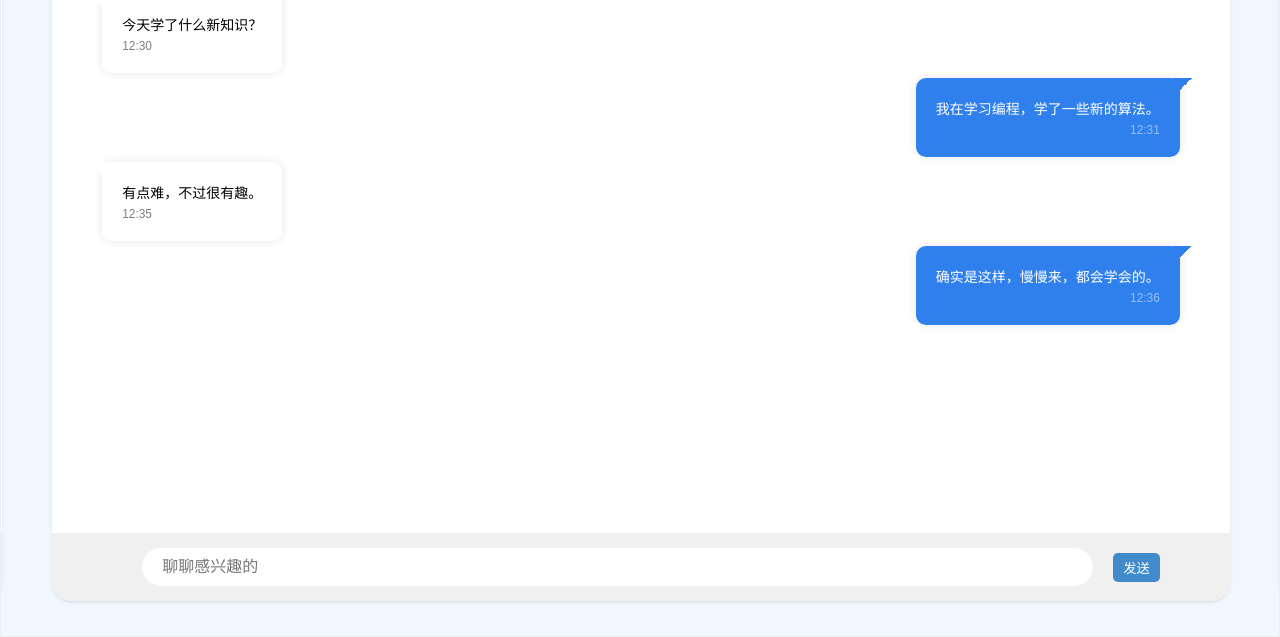
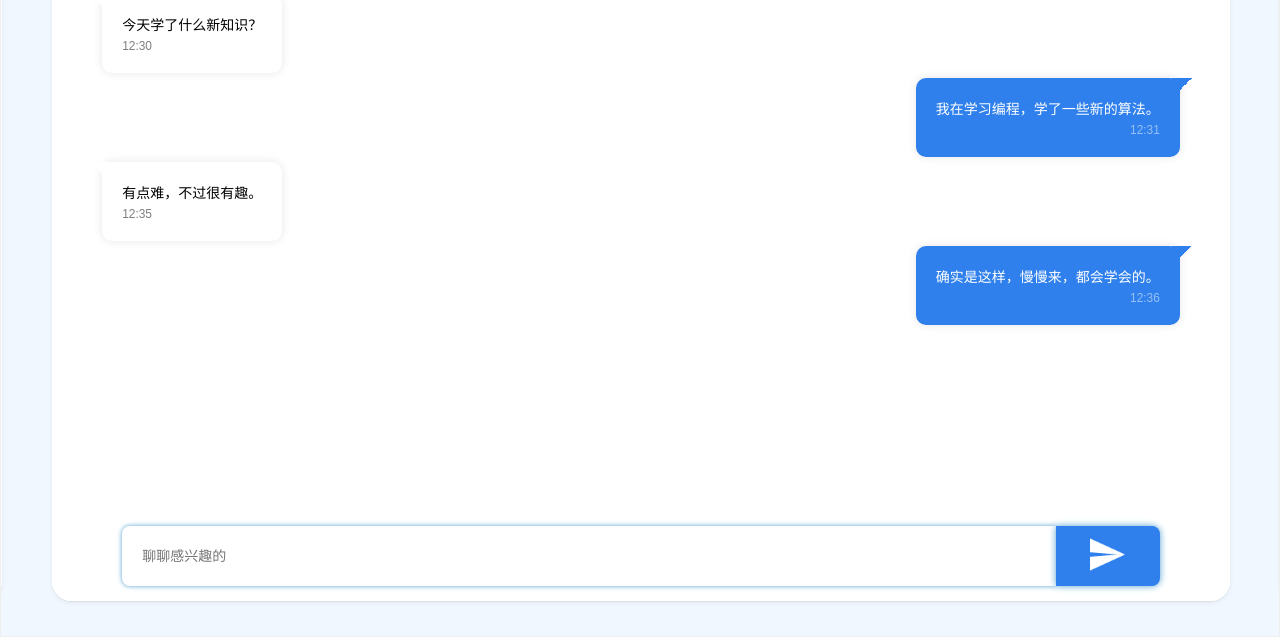
Before and after one commit to RunnningTo/Web_Design, a plain HTML site: page chat/chatpage_card.html in a window 1280 px wide. Shown: the part 163-800 px from the top of the page. Drawn offline with Linux system fonts and the light colour scheme.

Commit message:
5-31-0:31 debug and change theme

```diff
--- a/chat/chatpage_card.html
+++ b/chat/chatpage_card.html
@@ -34,8 +34,6 @@
                     <div class="swiper-main-card swiper-main"></div>
                     <div id="prev-card" class="btn leftBtn"></div>
                     <div id="next-card" class="btn rightBtn"></div>
-                    <!-- <img id="prev-card" class="btn leftBtn" src="../img/left.png" alt="">
-                    <img id="next-card" class="btn rightBtn" src="../img/right.png" alt=""> -->
                 </div>
                 <div class="swiper-list-card swiper-list" id="friends">
                     <div class="container_intro">
@@ -80,7 +78,7 @@
             let imgArr = [{
                 imgPath: '../img/profile/user1.jpg',
                 name: 'CyberStorm',
-                status: '在线',
+                status: '天气',
                 chat: `
                     <div class="chat-message my_message">
                         <p>你在干嘛呢？<br><span>10:15</span> </p>
@@ -89,7 +87,7 @@
                         <p>在写作业<br><span>10:15</span> </p>
                     </div>
                     <div class="chat-message frnd_message">
-                            <p>天气太热了天气太热了天气太热了天气太热了天气太热了天气太热了天气太热了天气太热了天气太热了天气太热了天气太热了天气太热了<br><span>10:15 </span> </p>
+                        <p>天气太热了天气太热了天气太热了天气太热了天气太热了天气太热了天气太热了天气太热了天气太热了天气太热了天气太热了天气太热了<br><span>10:15</span> </p>
                     </div>
                     <div class="chat-message my_message">
                         <p>对啊 也不下雨<br><span>10:15</span> </p>
@@ -97,12 +95,36 @@
                     <div class="chat-message my_message">
                         <p>希望以后凉快点<br><span>10:15</span> </p>
                     </div>
+                    <div class="chat-message frnd_message">
+                        <p>听说下周可能会有阵雨，希望是真的。<br><span>10:16</span> </p>
+                    </div>
+                    <div class="chat-message my_message">
+                        <p>真希望这样，这天气真是受不了。<br><span>10:17</span> </p>
+                    </div>
+                    <div class="chat-message frnd_message">
+                        <p>你最近有没有去游泳？这种天气去游泳很舒服。<br><span>10:18</span> </p>
+                    </div>
+                    <div class="chat-message my_message">
+                        <p>还没去呢，不过确实应该去游泳降降温。<br><span>10:19</span> </p>
+                    </div>
+                    <div class="chat-message frnd_message">
+                        <p>有空一起去吧，顺便还能放松一下。<br><span>10:20</span> </p>
+                    </div>
+                    <div class="chat-message my_message">
+                        <p>好啊，约个时间一起去。<br><span>10:21</span> </p>
+                    </div>
+                    <div class="chat-message frnd_message">
+                        <p>那就定这个周末吧！<br><span>10:22</span> </p>
+                    </div>
+                    <div class="chat-message my_message">
+                        <p>没问题，期待周末见！<br><span>10:23</span> </p>
+                    </div>
                 `
             },
             {
-                imgPath: '../img/profile/user2.jpg',
-                name: 'EternalDreamer',
-                status: '在线',
+                imgPath: '../img/profile/user1.jpg',
+                name: 'CyberStorm',
+                status: '编程',
                 chat: `
                     <div class="chat-message frnd_message">
                         <p>今天学了什么新知识？<br><span>12:30</span> </p>
@@ -121,7 +143,7 @@
             {
                 imgPath: '../img/profile/user3.jpg',
                 name: 'EchoRider',
-                status: '在线',
+                status: '饮食',
                 chat: `
                     <div class="chat-message frnd_message">
                         <p>午饭吃了什么？<br><span>11:20</span> </p>
@@ -140,7 +162,7 @@
             {
                 imgPath: '../img/profile/user4.jpg',
                 name: 'NeonNinja',
-                status: '在线',
+                status: '旅游',
                 chat: `
                     <div class="chat-message frnd_message">
                         <p>有计划去哪里旅游吗？<br><span>16:00</span> </p>
@@ -157,21 +179,45 @@
                 `
             },
             {
-                imgPath: '../img/profile/user5.jpg',
-                name: 'MysticPhoenix',
-                status: '在线',
+                imgPath: '../img/profile/user3.jpg',
+                name: 'EchoRider',
+                status: '乐高',
                 chat: `
                     <div class="chat-message frnd_message">
-                        <p>最近在玩什么新玩具吗？<br><span>18:30</span> </p>
+                        <p>你喜欢拼装哪种类型的乐高？<br><span>18:40</span> </p>
                     </div>
                     <div class="chat-message my_message">
-                        <p>买了一套乐高，正在拼装，很有趣。<br><span>18:32</span> </p>
+                        <p>我喜欢拼装建筑系列的，比如大本钟和埃菲尔铁塔。你呢？<br><span>18:42</span> </p>
                     </div>
                     <div class="chat-message frnd_message">
-                        <p>乐高确实不错，可以花很多时间。<br><span>18:35</span> </p>
+                        <p>我比较喜欢科技系列的，机械和车辆都很酷！<br><span>18:45</span> </p>
                     </div>
                     <div class="chat-message my_message">
-                        <p>是的，很享受拼装的过程。<br><span>18:37</span> </p>
+                        <p>科技系列的也很有趣，拼装起来感觉像在动手做实验。<br><span>18:48</span> </p>
+                    </div>
+                    <div class="chat-message frnd_message">
+                        <p>是啊，每次完成一个复杂的结构，都会有一种成就感。<br><span>18:50</span> </p>
+                    </div>
+                    <div class="chat-message my_message">
+                        <p>完全同意！有没有想过和朋友一起合作拼装一个大型项目？<br><span>18:53</span> </p>
+                    </div>
+                    <div class="chat-message frnd_message">
+                        <p>有啊，这样可以分享乐趣，还能增进感情。我们要不要找个时间一起试试？<br><span>18:55</span> </p>
+                    </div>
+                    <div class="chat-message my_message">
+                        <p>好主意！我们可以选一个特别的套装，一起挑战一下。<br><span>18:57</span> </p>
+                    </div>
+                    <div class="chat-message frnd_message">
+                        <p>那就这么定了！最近有没有特别想拼的套装？<br><span>19:00</span> </p>
+                    </div>
+                    <div class="chat-message my_message">
+                        <p>我一直想试试乐高的哈利波特系列，特别是霍格沃茨城堡！<br><span>19:03</span> </p>
+                    </div>
+                    <div class="chat-message frnd_message">
+                        <p>那太棒了！我也一直想拼那个。找个周末，我们一起开始吧！<br><span>19:05</span> </p>
+                    </div>
+                    <div class="chat-message my_message">
+                        <p>好的，期待和你一起拼装的时光！<br><span>19:07</span> </p>
                     </div>
                 `
             }];
--- a/css/chat.css
+++ b/css/chat.css
@@ -17,6 +17,7 @@ body {
     /* https://developer.mozilla.org/en-US/docs/Web/CSS/gradient/linear-gradient */
     /* background: linear-gradient(#009688 0%,#009688 130px,#d9dbd5 130px,#d9dbd5 100%) */
     background-color: #f1f7fe;
+    /* background-color: #c6dbf3; */
 }
 
 .float {
@@ -79,7 +80,8 @@ body {
     position: relative;
     width: 100%;
     height: 60px;
-    background: #ededed;
+    /* background: #ededed; */
+    background-color: #fff;
     display: flex;
     justify-content: center;
     align-items: center;
@@ -101,24 +103,25 @@ body {
 
 /* 定义滚动条的宽度 */
 .chat-box::-webkit-scrollbar {
-    width: 8px;
+    width: 4px;
+    cursor: pointer;
 }
 
 /* 设置滚动条轨道的样式 */
 .chat-box::-webkit-scrollbar-track {
-    background: #f1f1f1;
+    background: #fff;
     border-radius: 10px;
 }
 
 /* 自定义滚动条的拇指部分 */
 .chat-box::-webkit-scrollbar-thumb {
-    background: #888;
+    background: #f1f1f1;
     border-radius: 10px;
 }
 
 /* 改变滚动条拇指悬停时的样式 */
 .chat-box::-webkit-scrollbar-thumb:hover {
-    background: #555;
+    background: #aaa;
 }
 
 
@@ -367,20 +370,22 @@ body {
 .chatbox-input
 {
     position: relative;
-    display: flex;
+    /* display: flex;
     flex-direction: row;
     justify-content: space-between;
-    align-items: center;
+    align-items: center; */
     width: 100%;
     margin-top: auto;
-    background: #f0f0f0;
+    /* background: #f0f0f0; */
+    background: #fff;
     padding: 15px 70px;
+    overflow: hidden;
     border-bottom-left-radius: 20px;
     border-bottom-right-radius: 20px;
 }
 .chatbox-input input
 {
-    position: relative;
+    /* position: relative;
     flex-grow: 1;
     margin: 0 20px;
     padding: 10px 20px;
@@ -388,18 +393,59 @@ body {
     outline: none;
     border-radius: 30px;
     font-size: 1em;
+    line-height: 60px;
+    box-shadow: 0 0 5px #51a0d0; */
+    width: 90%;
+    line-height: 55px;
+    height: 60px;
+    padding: 10px 20px;
+    border: 0;
+    outline: none;
+    background-color: transparent;
+    float: left;
+    font-size: 14px;
+    /* font-size: 30px; */
+    box-shadow: 0 0 5px #51a0d0;
+    border-top-left-radius: 8px;
+    border-bottom-left-radius: 8px;
 }
 
 .chatbox-input button {
-    position: relative;
+    /* position: relative;
     padding: 5px 10px;
     background-color: #428bca;
     color: white;
     border: none;
     border-radius: 5px;
-    cursor: pointer;
+    cursor: pointer; */
+    /* https://developer.mozilla.org/en-US/docs/Web/CSS/display */
+    display: inline-block;
+    width: 10%;
+    float: left;
+    line-height: 55px;
+    vertical-align: middle;
+    border: 0;
+    background-color: #2f80ec;
+    height: 60px;
+    box-shadow: 0 0 7px #51a0d0;
+    color: #fff;
+    text-align: center;
+    border-top-right-radius: 8px;
+    border-bottom-right-radius: 8px;
+}
+
+.chatbox-input button img {
+    width: 35px;
+    position: relative;
+    top: -2px;
+    vertical-align: middle;
+    border-style: none;
 }
 
 .chatbox-input button:hover {
     background-color: #0b4c84;
 }
+
+.chatbox-input input:focus {
+    border: 1px solid rgba(200, 200, 200, 0.8);
+}
--- a/css/nav.css
+++ b/css/nav.css
@@ -65,7 +65,9 @@
 }
 
 .main-wrapper .navigation .nav-content ul li:not(.logo) a {
-    display: block;
+    /* inline-block不会自动换行，不会独占一行，直到填满行 */
+    /* block会撑开父元素自动换行 */
+    display: inline-block;
     text-align: left;
     padding: 15px 20px;
     position: relative
--- a/script/slider_card.js
+++ b/script/slider_card.js
@@ -67,7 +67,7 @@
 							<div class="header">
 								<div class="imgText">
 									<img src="${resImgArr[index].imgPath}" class="cover">
-									<h4>${resImgArr[index].name}<br><span>${resImgArr[index].status}</span></h4>
+									<h4>${resImgArr[index].status}<br><span>${resImgArr[index].name}</span></h4>
 								</div>
 							</div>
 							<div class="chat-box">
@@ -76,7 +76,7 @@
 							<div class="chatbox-input">
 								<input type="text" class="message-input" placeholder="聊聊感兴趣的">
 								<div>
-									<button class="submit-btn" >发送</button>
+									<button class="submit-btn" ><img src="../img/send.png" alt="send"></button>
 								</div>
 							</div>
 						</div>
--- a/style.css
+++ b/style.css
@@ -19,7 +19,8 @@ body {
 
     height: 100vh;
     /* background: url(./img/loginBg1.png) no-repeat; */
-    background-image: url(./img/bg-2.png);
+    background-image: url(./img/1.png);
+    /* background-image: url(./img/bg-2.png); */
     /* 确保完全覆盖，多出部分被裁切 */
     /* background-size: cover; */
     background-color: #efefef;
```
Also changed, not shown: img/1.png (added), img/send.png (added). Lines whose indentation alone changed are shown as unchanged.
